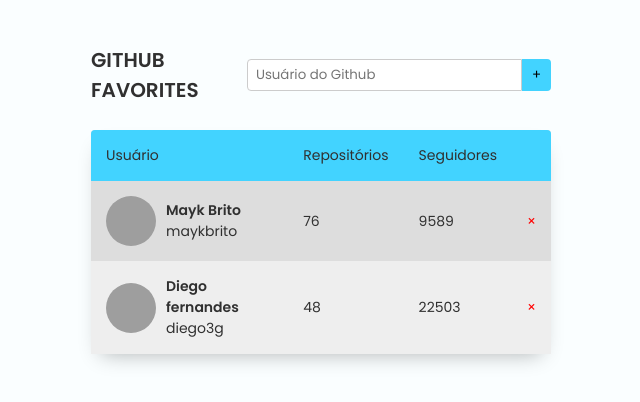
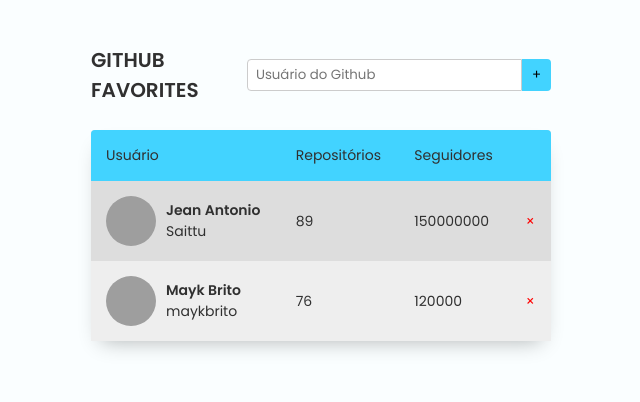
Before and after one commit to Saittu/Github-Favorites, a plain HTML site: page index.html in a window 1280 px wide. Shown: the whole page, without its empty margins (319-959 px from the left). Drawn offline with Linux system fonts and the light colour scheme; grey boxes are pictures that could not be loaded.

Commit message:
adding JS code aply and remove user

```diff
--- /dev/null
+++ b/JS/Favorites.js
@@ -0,0 +1,103 @@
+export class Favorites {
+    constructor(root) {
+        this.root = document.querySelector(root)
+
+        this.load()
+    }
+
+    load() {
+        this.entries =[
+            {
+                login: "Saittu",
+                name: "Jean Antonio",
+                public_repos: '89',
+                followers: '150000000'
+            },
+
+            {
+                login: "maykbrito",
+                name: "Mayk Brito",
+                public_repos: '76',
+                followers: '120000'
+            }
+
+        ]
+
+
+    }
+
+    delete(user){
+        //higher-order funcion
+        const filteredEntries = this.entries.filter(entry =>
+            entry.login !== user.login)
+
+
+        console.log(filteredEntries)
+    }
+}
+
+export class FavoritesView extends Favorites {
+    constructor(root){
+        super(root)
+
+        this.tbody = this.root.querySelector("table tbody")
+
+        this.update()
+    }
+
+    update(){
+        this.removeAllTr()
+
+        this.entries.forEach( user => {
+            const row = this.creatRow()
+
+            row.querySelector('.user img').src = `https://github.com/${user.login}.png`
+            row.querySelector('.user p').textContent = user.name
+            row.querySelector('.user span').textContent = user.login
+            row.querySelector('.repositories').textContent = user.public_repos
+            row.querySelector('.followers').textContent = user.followers
+            row.querySelector('.remove').onclick = () => {
+                const isOk = confirm('Tem certeza que deseja deletar essa linha?')
+                if(isOk){
+                    this.delete(user)
+                }
+            }
+
+            this.tbody.append(row)
+        })
+
+
+
+    }
+
+    creatRow() {
+        const tr = document.createElement('tr')
+
+        tr.innerHTML = `
+
+                    <td class="user">
+                        <img src="https://github.com/maykbrito.png" alt="" >
+                        <a href="https://github.com/maykbrito" target="_blank">
+                            <p>Mayk Brito</p>
+                            <span>maykbrito</span>
+                        </a>
+                    </td>
+                    <td class="repositories">
+                        76
+                    </td>
+                    <td class="followers">
+                        9589
+                    </td>
+                    <td>
+                        <button  class="remove">&times;</button>
+                    </td>
+                `
+        return tr
+    }
+
+    removeAllTr() {
+        this.tbody.querySelectorAll('tr').forEach((tr) => {
+            tr.remove()
+        })
+    }
+}
--- /dev/null
+++ b/JS/main.js
@@ -0,0 +1,3 @@
+import { FavoritesView } from "./Favorites.js";
+
+new FavoritesView("#app")
--- a/index.html
+++ b/index.html
@@ -5,6 +5,9 @@
     <meta name="viewport" content="width=device-width, initial-scale=1.0">
     <title>Github Favorites</title>
     <link rel="stylesheet" href="style.css">
+
+    <script src="JS/main.js" type="module" defer></script>
+
 </head>
 <body>
     <div id="app">
@@ -28,25 +31,6 @@
             <tbody>
                 <tr>
                     <td class="user">
-                        <img src="https://github.com/maykbrito.png" alt="" >
-                        <a href="https://github.com/maykbrito" target="_blank">
-                            <p>Mayk Brito</p>
-                            <span>maykbrito</span>
-                        </a>
-                    </td>
-                    <td class="repositories">
-                        76
-                    </td>
-                    <td class="followers">
-                        9589
-                    </td>
-                    <td>
-                        <button  class="remove">&times;</button>
-                    </td>
-                </tr>
-
-                <tr>
-                    <td class="user">
                         <img src="https://github.com/diego3g.png" alt="">
                         <a href="https://github.com/diego3g" target="_blank">
                             <p>Diego fernandes</p>
--- a/style.css
+++ b/style.css
@@ -152,4 +152,6 @@ td .remove{
     background: none;
     border: none;
     color: red;
+
+    cursor: pointer;
 }
```
